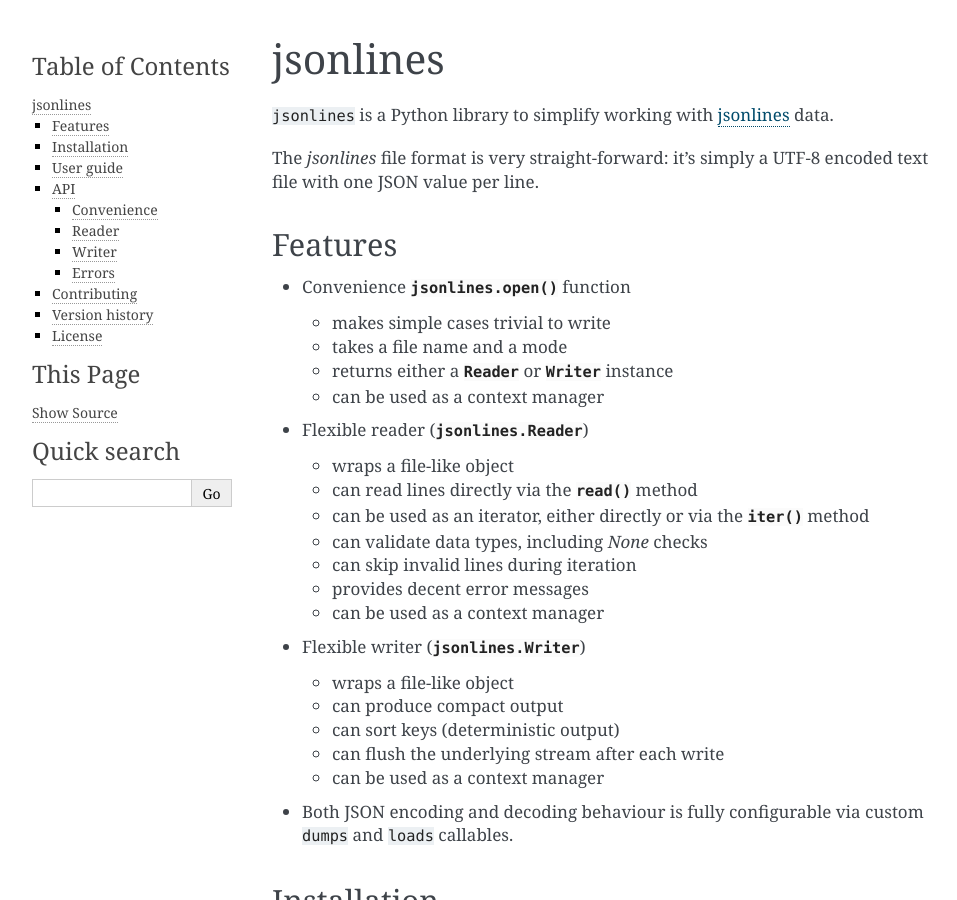
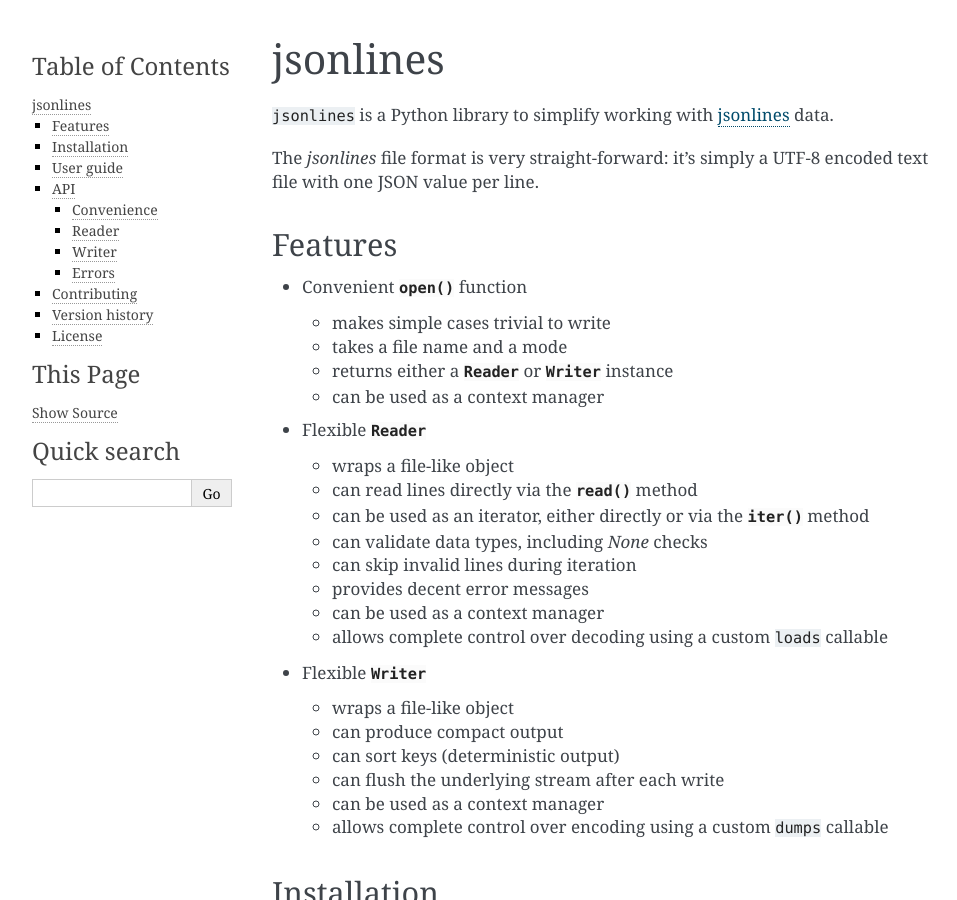
Before and after one commit to wbolster/jsonlines, a Sphinx documentation site: the page built from doc/index.rst, in a window 1280 px wide and 900 px high. Shown: the whole window, without its empty margins (148-1105 px from the left). Built offline with Sphinx 7.4.7, drawn with Linux system fonts in a browser that asks for light colours.

Commit message:
tweak docs a bit

```diff
--- a/doc/index.rst
+++ b/doc/index.rst
@@ -15,7 +15,7 @@ encoded text file with one JSON value per line.
 Features
 ========
 
-* Convenience :py:func:`jsonlines.open()` function
+* Convenient :py:func:`~jsonlines.open()` function
 
   * makes simple cases trivial to write
   * takes a file name and a mode
@@ -23,7 +23,7 @@ Features
     :py:class:`~jsonlines.Writer` instance
   * can be used as a context manager
 
-* Flexible reader (:py:class:`jsonlines.Reader`)
+* Flexible :py:class:`~jsonlines.Reader`
 
   * wraps a file-like object
   * can read lines directly via the
@@ -34,17 +34,18 @@ Features
   * can skip invalid lines during iteration
   * provides decent error messages
   * can be used as a context manager
+  * allows complete control over decoding using a custom ``loads``
+    callable
 
-* Flexible writer (:py:class:`jsonlines.Writer`)
+* Flexible :py:class:`~jsonlines.Writer`
 
   * wraps a file-like object
   * can produce compact output
   * can sort keys (deterministic output)
   * can flush the underlying stream after each write
   * can be used as a context manager
-
-* Both JSON encoding and decoding behaviour is fully configurable via
-  custom ``dumps`` and ``loads`` callables.
+  * allows complete control over encoding using a custom ``dumps``
+    callable
 
 
 Installation
```
